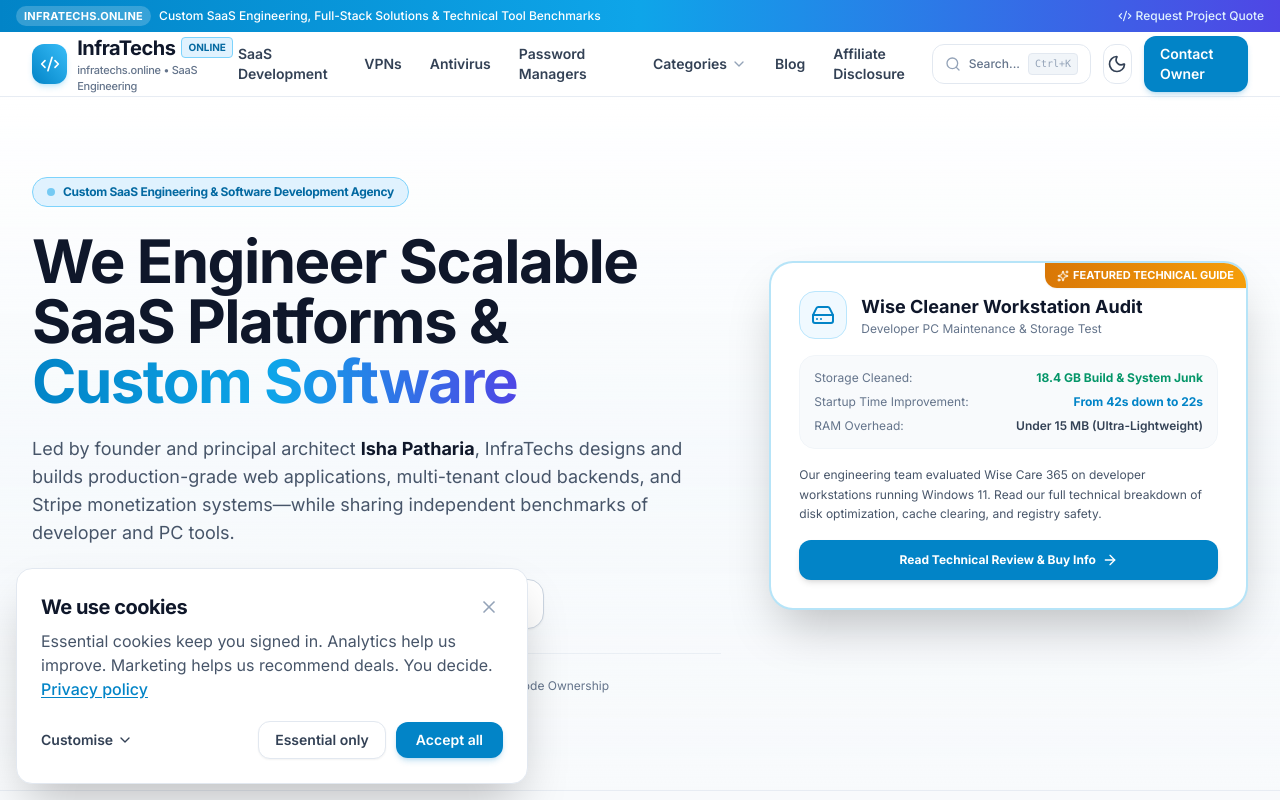
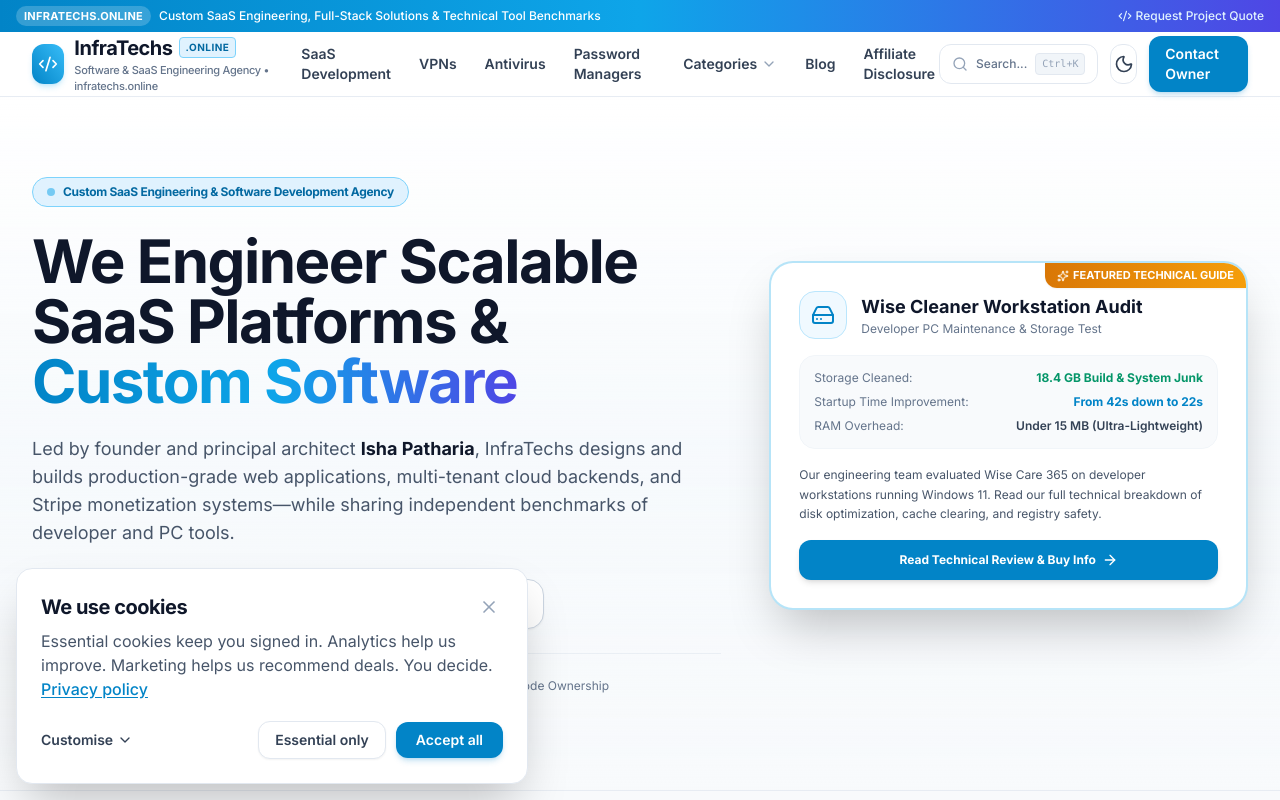
Before and after one commit to isha5904/infratechs, a React (Vite) app: page / in a window 1280 px wide. Shown: the top 800 px of the page. Built offline with nearby package versions, Linux system fonts and the light colour scheme.

Commit message:
Update header branding to InfraTechs .online

```diff
--- a/src/components/Header.jsx
+++ b/src/components/Header.jsx
@@ -85,12 +85,12 @@ export default function Header() {
                 <span className="text-xl font-extrabold tracking-tight text-slate-900 dark:text-white">
                   InfraTechs
                 </span>
-                <span className="text-[10px] font-bold px-1.5 py-0.5 bg-sky-100 dark:bg-sky-950 text-sky-700 dark:text-sky-300 rounded border border-sky-300 dark:border-sky-800">
-                  ONLINE
+                <span className="text-[10px] font-bold px-1.5 py-0.5 bg-sky-100 dark:bg-sky-950 text-sky-700 dark:text-sky-300 rounded border border-sky-300 dark:border-sky-800 uppercase tracking-wider">
+                  .online
                 </span>
               </div>
               <p className="text-[11px] text-slate-500 dark:text-slate-400 font-medium tracking-tight">
-                infratechs.online &bull; SaaS Engineering
+                Software & SaaS Engineering Agency &bull; infratechs.online
               </p>
             </div>
           </Link>
```
